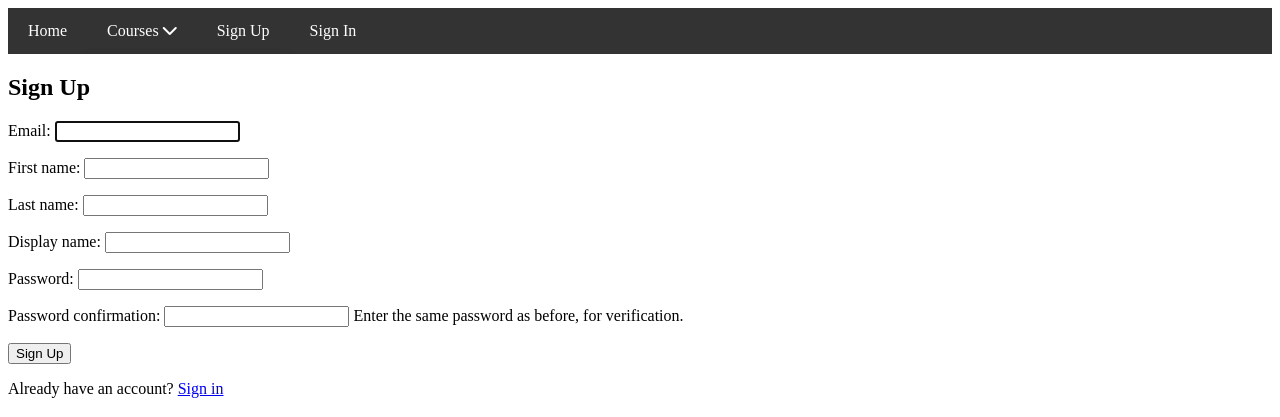
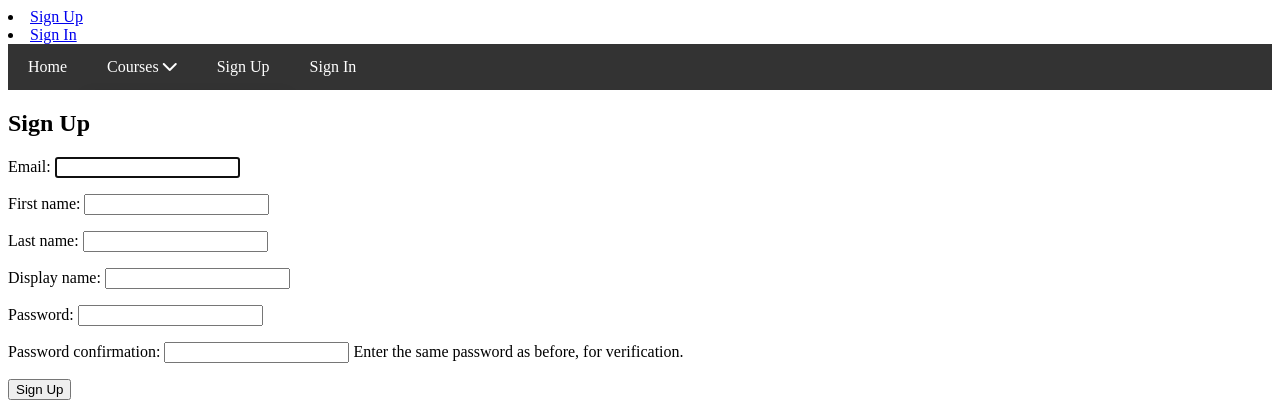
Before and after one commit to guanwang19/data, a Django app: page /users/signup/ in a window 1280 px wide. Shown: the top 417 px of the page. Run offline with Django 4.2, Linux system fonts and the light colour scheme; tables that the repository leaves empty hold one stand-in row (values such as "Sample post").

Commit message:
try to fix browser error

```diff
--- a/config/urls.py
+++ b/config/urls.py
@@ -5,7 +5,8 @@ from .views import home  # Import home view
 urlpatterns = [
     path("", home, name="home"),  # ✅ Ensure this is FIRST so Django picks it up
     path("admin/", admin.site.urls),
-    path("courses/", include("courses.urls")),  # Course-related pages
-    path("users/", include("users.urls")),  # User authentication
-    path("payments/", include("payments.urls")),  # Payment handling
+    path("courses/", include("courses.urls", namespace="courses")),  # ✅ Add namespace
+    path("users/", include("users.urls", namespace="users")),  # ✅ Add namespace
+    path("payments/", include("payments.urls", namespace="payments")),  # ✅ Add namespace
+    path("cart/", include("cart.urls", namespace="cart")),  # ✅ Add namespace
 ]
--- a/templates/base.html
+++ b/templates/base.html
@@ -1,4 +1,13 @@
 {% load static %}  {# ✅ Add this at the top #}
+<!-- base.html -->
+{% if user.is_authenticated %}
+    <li><a href="{% url 'cart:cart_detail' %}"><i class="fa fa-shopping-cart"></i> Cart</a></li>
+    <li><a href="{% url 'users:signout' %}">Logout</a></li>
+{% else %}
+    <li><a href="{% url 'users:signup' %}">Sign Up</a></li>
+    <li><a href="{% url 'users:signin' %}">Sign In</a></li>
+{% endif %}
+
 <!DOCTYPE html>
 <html lang="en">
 <head>
--- a/users/urls.py
+++ b/users/urls.py
@@ -1,6 +1,8 @@
 
 from django.urls import path
 from .views import signup_view, signin_view, signout_view
+
+app_name = "users"  # ✅ Register the 'users' namespace
 
 urlpatterns = [
     path("signup/", signup_view, name="signup"),
```
